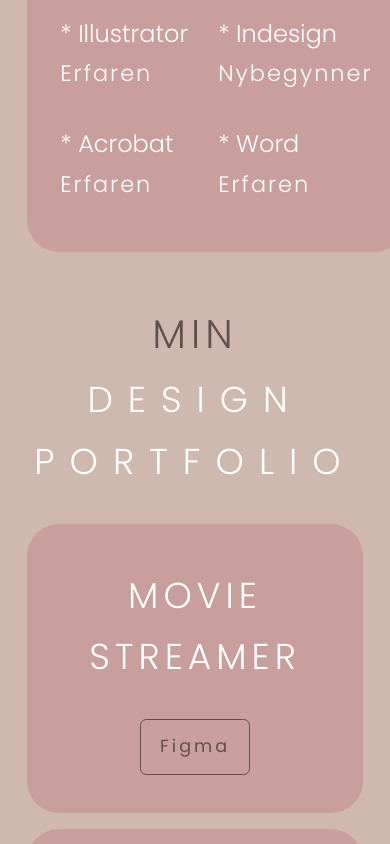
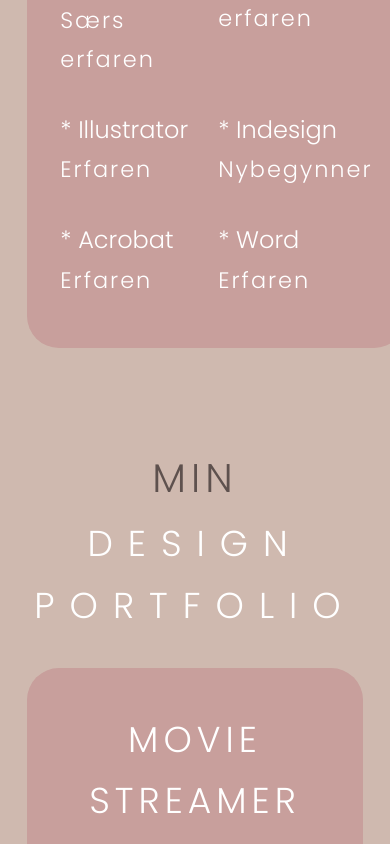
Before and after one commit to Viviann1/praksis-portfolio, a React (Create React App) app: page / in a window 390 px wide. Shown: the part 6615-7459 px from the top of the page. Built offline with nearby package versions, Linux system fonts and the light colour scheme.

Commit message:
fixed mediaquery medium device services

```diff
--- a/src/components/services/services.css
+++ b/src/components/services/services.css
@@ -95,6 +95,7 @@
     }
     .service {
         height: auto;
+        margin-top: 1rem;
     }
 }
 
--- a/src/index.css
+++ b/src/index.css
@@ -130,17 +130,12 @@ img {
     }
 
     section {
-        margin-top: 4rem;
+        margin-top: 6rem;
     }
 
     h1 {
       font-size: 3rem;
    }
-
-   section {
-      margin-top: 3rem;
-   }
-
 }
 
 /* ========MEDIA QUERIES (SMALL DEVICES) =========*/
```
